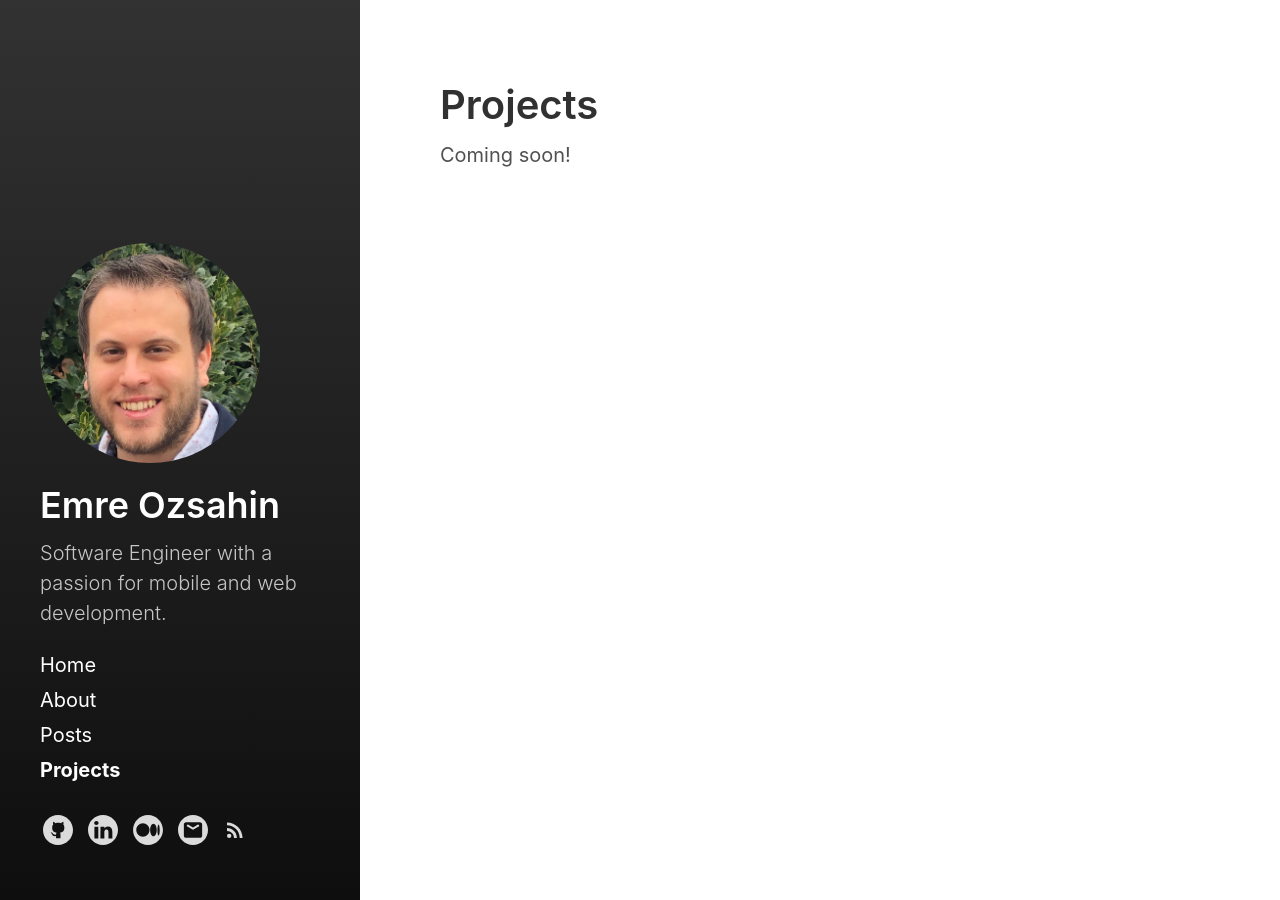
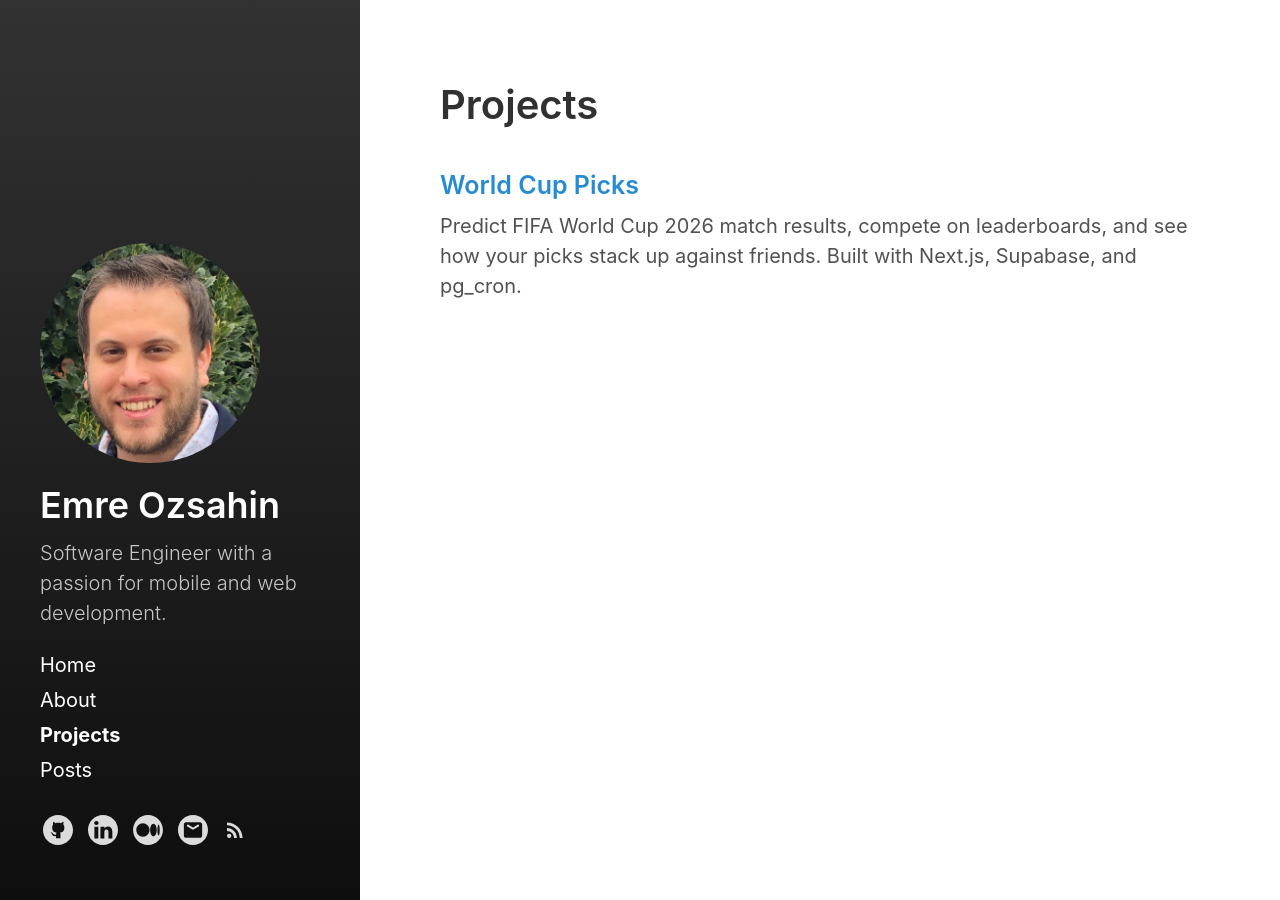
Before and after one commit to eozsahin1993/personal-website, a Jekyll site: the page built from category/projects.md, in a window 1280 px wide. Built offline with Jekyll 4.4.1, drawn with Linux system fonts in a browser that asks for light colours.

Commit message:
feat(projects): add worldcuppicks project

```diff
--- a/category/projects.md
+++ b/category/projects.md
@@ -1,6 +1,9 @@
 ---
-layout: category
+layout: page
 title: Projects
+sidebar_link: true
 ---
 
-Coming soon!
+### [World Cup Picks](/projects/world-cup-picks/)
+
+Predict FIFA World Cup 2026 match results, compete on leaderboards, and see how your picks stack up against friends. Built with Next.js, Supabase, and pg_cron.
```
Also changed, not shown: _posts/2026-06-08-nextjs-server-client-components.md (+1 -1 lines), _posts/2026-06-16-postgres-extensions.md (+1 -1 lines), projects/world-cup-picks.md (added, +52 -0 lines), assets/images/projects/world-cup-picks-mobile.png (added), assets/images/projects/world-cup-picks-web.png (added), favicon.ico, favicon.png.
